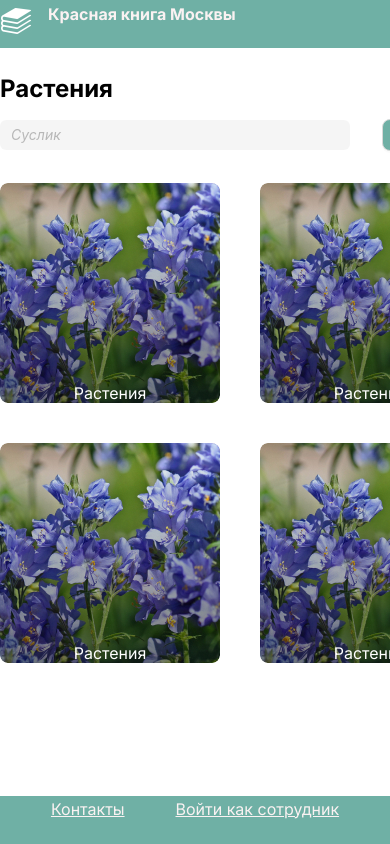
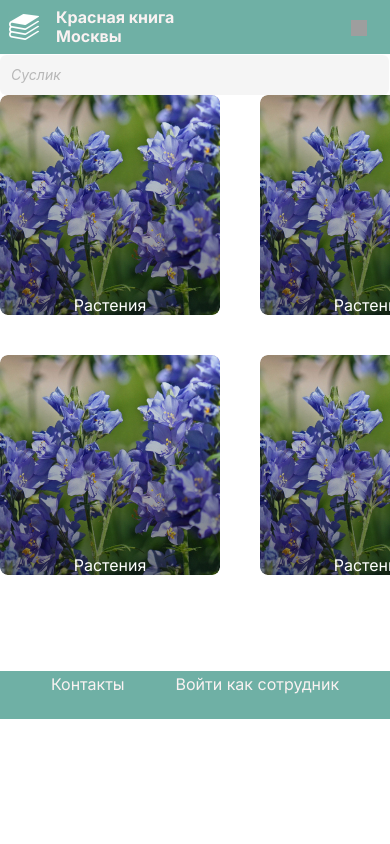
Before and after one commit to eureu/green-code, a React (Vite) app in the folder green-code/: page /plants in a window 390 px wide. Shown: the top 844 px of the page. Built offline with nearby package versions, Linux system fonts and the light colour scheme; grey boxes are pictures that could not be loaded.

Commit message:
upd: mobile style

```diff
--- a/green-code/src/App.jsx
+++ b/green-code/src/App.jsx
@@ -1,7 +1,7 @@
 import { Route, Routes } from "react-router-dom";
 import NotFoundPage from "./components/NotFoundPage/NotFoundPage.jsx";
 import MainPage from "./components/Pages/Main/Main.tsx";
-import Parks from "./components/Parks.jsx";
+import Parks from "./components/Parks/Parks.jsx";
 import ParkPage from "./components/Pages/Park/Park.tsx";
 import Animals from "./components/Pages/Animals/Animals.tsx";
 import Plants from "./components/Pages/Plants/Plants.tsx";
@@ -9,7 +9,7 @@ import Plants from "./components/Pages/Plants/Plants.tsx";
 export default function App() {
   return (
     <Routes>
-      <Route path="/" element={<MainPage />} />
+      <Route path="/" element={<MainPage paddingLeft={""} />} />
       <Route path="/parks" element={<Parks />} />
       <Route path="/animals" element={<Animals />} />
       <Route path="/plants" element={<Plants />} />
--- a/green-code/src/components/AppHeader/AppHeader.jsx
+++ b/green-code/src/components/AppHeader/AppHeader.jsx
@@ -1,4 +1,4 @@
-import { Button, Flex } from "antd";
+import { Button, Flex, Drawer } from "antd";
 import { Link } from "react-router-dom";
 import { useState } from "react";
 // import ModalAddAnimal from "./ModalAddAnimal/ModalAddAnimal.tsx";
@@ -6,59 +6,64 @@ import style from "./AppHeader.module.css";
 
 const fontStyle = { fontSize: "16px", color: "#FAF2F2" };
 
-export default function AppHeader() {
+export default function AppHeader({ paddingLeft }) {
   // const [modalOpen, setModalOpen] = useState(false)
-
+  const [drawer, setDrawer] = useState(false);
   return (
     <>
       <header
-        style={{ height: "48px", backgroundColor: "#6FB0A5", width: "100%" }}
+        style={{
+          height: "3.375rem",
+          backgroundColor: "#6FB0A5",
+          width: "100%",
+          position: "fixed",
+          top: "0"
+          // display: "flex"
+        }}
       >
         <div
-          className="header-content"
-          style={{
-            display: "flex",
-            // padding: "0 0 0 3rem",
-            height: "48px",
-            // position: "fixed",
-            top: 0
-          }}
+          className={style.headerContent}
+          style={
+            {
+              // display: "flex",
+              // padding: "0 0 0 3rem",
+              // height: "48px"
+              // height: "100%"
+              // position: "fixed",
+              // top: 0,
+              // paddingLeft: paddingLeft
+              // paddingLeft: "9.75rem"
+              // justifyContent: "space-between"
+              // alignItems: "center"
+            }
+          }
         >
           <img
             src="image.svg"
             alt=""
             style={{
               width: "32px",
-              height: "32px",
-              marginTop: "5px"
+              height: "32px"
+              // marginTop: "5px"
               // paddingLeft: "3rem"
             }}
           />
-          <div
-            className="title"
-            style={{
-              marginLeft: "1rem",
-              lineHeight: "1.2",
-              color: "#FAF2F2",
-              fontSize: "16px",
-              marginTop: "5px"
-            }}
-          >
+          <div className={style.title} style={{}}>
             <strong>Красная книга Москвы</strong>
           </div>
 
           <Flex className={style.flex}>
-            <Link to="/animals" style={fontStyle}>
+            <Link to="/animals" className={style.flexText}>
               Животные
             </Link>
 
-            <Link to="/plants" style={fontStyle}>
+            <Link to="/plants" className={style.flexText}>
               Растения
             </Link>
-            <Link to="/mushrooms" style={fontStyle}>
+            <Link to="/mushrooms" className={style.flexText}>
               Грибы
             </Link>
-            <Link to="/parks" style={fontStyle}>
+            <Link to="/parks" className={style.flexText}>
               Парки
             </Link>
             {/* <Button
@@ -72,20 +77,88 @@ export default function AppHeader() {
             <span style={{ fontSize: "24px" }}>Войти</span>
           </Button> */}
             <button
-              style={{
-                color: "#353535",
-                // padding: "4px 16px",
-                backgroundColor: "#F8F8F8",
-                borderRadius: "8px",
-                border: "none"
-              }}
-              onClick={() => {
-                setModalOpen(true);
-              }}
+              className={style.downloadPhoto}
+              // style={{
+              // color: "#353535"
+              // // padding: "4px 16px",
+              // backgroundColor: "#F8F8F8",
+              // borderRadius: "8px",
+              // border: "none"
+              // }}
+              // onClick={() => {
+              //   setModalOpen(true);
+              // }}
             >
               Загрузить фото
             </button>
           </Flex>
+          {/* <div className={style.optionButton}> */}
+          <div className={style.drawerButtonContainer}>
+            <button
+              className={style.drawerButton}
+              onClick={() => setDrawer(true)}
+              style={{
+                height: "16px",
+                width: "16px",
+                position: "absolute",
+                right: "0"
+              }}
+            ></button>
+          </div>
+          <Drawer
+            style={{ borderRadius: "8px" }}
+            width={200}
+            // title="Add Asset"
+            onClose={() => setDrawer(false)}
+            open={drawer}
+            destroyOnClose={true}
+          >
+            <Flex className={style.flexColumn}>
+              <button
+                className={style.item}
+                style={{
+                  color: "#F8F8F8",
+                  // padding: "4px 16px",
+                  backgroundColor: "#6FB0A5",
+                  borderRadius: "8px",
+                  border: "none",
+                  gap: "4px",
+                  padding: "8px, 4px, 8px, 4px"
+
+                  //
+                }}
+                // onClick={() => {
+                //   setModalOpen(true);
+                // }}
+              >
+                Загрузить фото
+              </button>
+              <Link to="/animals" className={style.item}>
+                Животные
+              </Link>
+
+              <Link to="/plants" className={style.item}>
+                Растения
+              </Link>
+              <Link to="/mushrooms" className={style.item}>
+                Грибы
+              </Link>
+              <Link to="/parks" className={style.item}>
+                Парки
+              </Link>
+              {/* <Button
+          type="primary"
+          style={{
+            width: "137px",
+            height: "53px",
+            backgroundColor: "#6FB0A5"
+          }}
+        >
+          <span style={{ fontSize: "24px" }}>Войти</span>
+        </Button> */}
+            </Flex>
+          </Drawer>
+          {/* </div> */}
         </div>
       </header>
       {/* <ModalAddAnimal setModalOpen={setModalOpen} modalOpen={modalOpen} /> */}
--- a/green-code/src/components/AppHeader/AppHeader.module.css
+++ b/green-code/src/components/AppHeader/AppHeader.module.css
@@ -1,12 +1,98 @@
 .flex {
   justify-content: space-evenly;
   align-items: center;
-  width: 100%;
+  display: flex;
+  width: 80%;
+  height: 100%;
+  text-decoration: none;
+
+  /* padding-top: 10; */
+  /* padding-bottom: 10; */
+}
+
+.flexText {
+  font-size: 16px;
+  color: #faf2f2;
+}
+
+a:link,
+a:visited,
+a:hover,
+a:active {
+  text-decoration: none; /* Убираем подчеркивание для всех состояний */
+}
+
+.downloadPhoto {
+  font-size: 16px;
+  color: #faf2f2;
+  display: flex;
+  align-items: center;
+
+  border: none;
+  background-color: transparent;
+}
+
+.drawerButton {
+  display: none;
+}
+
+.title {
+  margin-left: 1rem;
+  line-height: 1.2;
+  color: #faf2f2;
+  font-size: 16px;
+  /* // margin-top: 5px */
+  padding: 0.5rem 0 0.5rem 0;
+  width: 10%;
+}
+
+.drawerButtonContainer {
+  top: 19.63px;
+  right: 23px;
+  position: absolute;
+}
+
+.flexColumn {
+  flex-direction: column;
+  display: flex;
+  align-items: end;
+  /* height: 100%; */
+}
+.item {
+  margin: 22px;
+  /* padding: 20px; */
+  /* background-color: lightblue; */
+  line-height: 19.36px;
+  color: #000;
+  font-size: 16px;
+}
+
+.headerContent {
+  padding-left: 9.75rem;
+  height: 100%;
+  display: flex;
+  align-items: center;
 }
 
 @media (max-width: 480px) {
   .flex {
     display: none;
+  }
+  .headerContent {
+    padding-left: 0.5rem;
+    padding-right: 0.5rem;
+  }
+
+  .drawerButton {
+    display: flex;
+    align-items: center;
+    background-image: url("optionbutton.png");
+    background-size: cover;
+    border: none;
+    background-color: transparent;
+  }
+  .title {
+    width: 50%;
   }
 }
 
--- /dev/null
+++ b/green-code/src/components/AppHeader/OptionDrawer.jsx
@@ -0,0 +1,3 @@
+import { Button, Drawer } from "antd";
+
+export default function OptionDrawer({ onClose }) {}
--- a/green-code/src/components/Finder/Finder.jsx
+++ b/green-code/src/components/Finder/Finder.jsx
@@ -6,20 +6,28 @@ export default function Finder({ text, placeholder }) {
     // width: "201px",
     borderRadius: "8px",
     backgroundColor: "#6FB0A5",
-    padding: "12px 32px 12px 32px",
+    // padding: "12px 32px 12px 32px",
     // width: "10%",
-    marginLeft: "32px",
-    color: "#f8f8f8"
+    // marginLeft: "32px",
+    color: "#f8f8f8",
+    width: "17.5%",
+    height: "100%"
+    // height: "3rem"
   };
   return (
     <div
       className="finder"
       style={{
-        paddingBottom: "1rem",
-        width: "70%",
+        // paddingBottom: "1rem",
+        // width: "70%",
         display: "flex",
-        height: "5rem",
+        gap: "2rem",
+
+        height: "2.5rem",
         alignItems: "center"
+
+        // alignItems: "center",
+        // gap: "2rem"
       }}
     >
       <Input
@@ -27,7 +35,10 @@ export default function Finder({ text, placeholder }) {
         variant="filled"
         placeholder={placeholder}
         style={{
-          border: "none"
+          border: "none",
+          width: "52.5%",
+          height: "100%"
+          // padding: "1rem"
         }}
       />
       <Button style={mainContentFindParkButton}>{text}</Button>
--- a/green-code/src/components/Footer.jsx
+++ b/green-code/src/components/Footer.jsx
@@ -10,7 +10,7 @@ export default function Footer() {
         height: "48px",
         backgroundColor: "#6FB0A5",
         width: "100%",
-        position: "fixed",
+        // position: "fixed",
         bottom: "0"
       }}
     >
--- a/green-code/src/components/Pages/Main/Banner/Banner.module.css
+++ b/green-code/src/components/Pages/Main/Banner/Banner.module.css
@@ -1,17 +1,33 @@
 .banner {
+  /* PADDINGLEFT НЕ ПРОПИСЫВАТЬ */
+
   /* position: relative; */
   /* background-image: url("../../../../../public/Bg-banner.jpg"); */
   /* background-repeat: no-repeat; */
-  /* background-size: contain; */
+  /* background-size: cover; */
 
   /* z-index: -1; */
-  /* width: 100%; */
+  width: 100%;
   /* width: 100%; */
   /* height: 201px; */
   /* max-width: 200px; */
 
-  padding-left: 1rem;
-  padding-right: 1rem;
+  /* padding-left: 1rem;
+  padding-right: 1rem; */
+}
+
+img {
+  width: 100%;
+}
+
+@media (max-width: 468px) {
+  .banner {
+    /* padding: 0.5rem; */
+    /* height: "10rem"; */
+  }
+  img {
+    height: 12.5rem;
+  }
 }
 
 .inner_banner {
--- a/green-code/src/components/Pages/Main/Banner/Banner.tsx
+++ b/green-code/src/components/Pages/Main/Banner/Banner.tsx
@@ -15,7 +15,7 @@ const mainContentFindParkButton = {
 const Banner = ({ rightBottom, title }) => {
   return (
     <div className={style.banner}>
-      <img src="Bg-banner.jpg" alt="" />
+      <img src="Bg-banner.jpg" alt="cover" />
       {/* <div className={style.inner_banner}>
       {rightBottom === "" && (
         <>
--- /dev/null
+++ b/green-code/src/components/Parks/Parks.module.css
@@ -0,0 +1,5 @@
+@media (max-width: 480px) {
+  .newAndEcoactions {
+    display: none;
+  }
+}
```
Also changed, not shown: green-code/src/components/Pages/Main/Main.tsx (+21 -8 lines), green-code/src/components/Pages/Main/MainPage.module.css (+18 -3 lines), green-code/src/components/Parks/Parks.jsx (renamed from green-code/src/components/Parks.jsx, +9 -10 lines), green-code/public/optionbutton.png (added).
